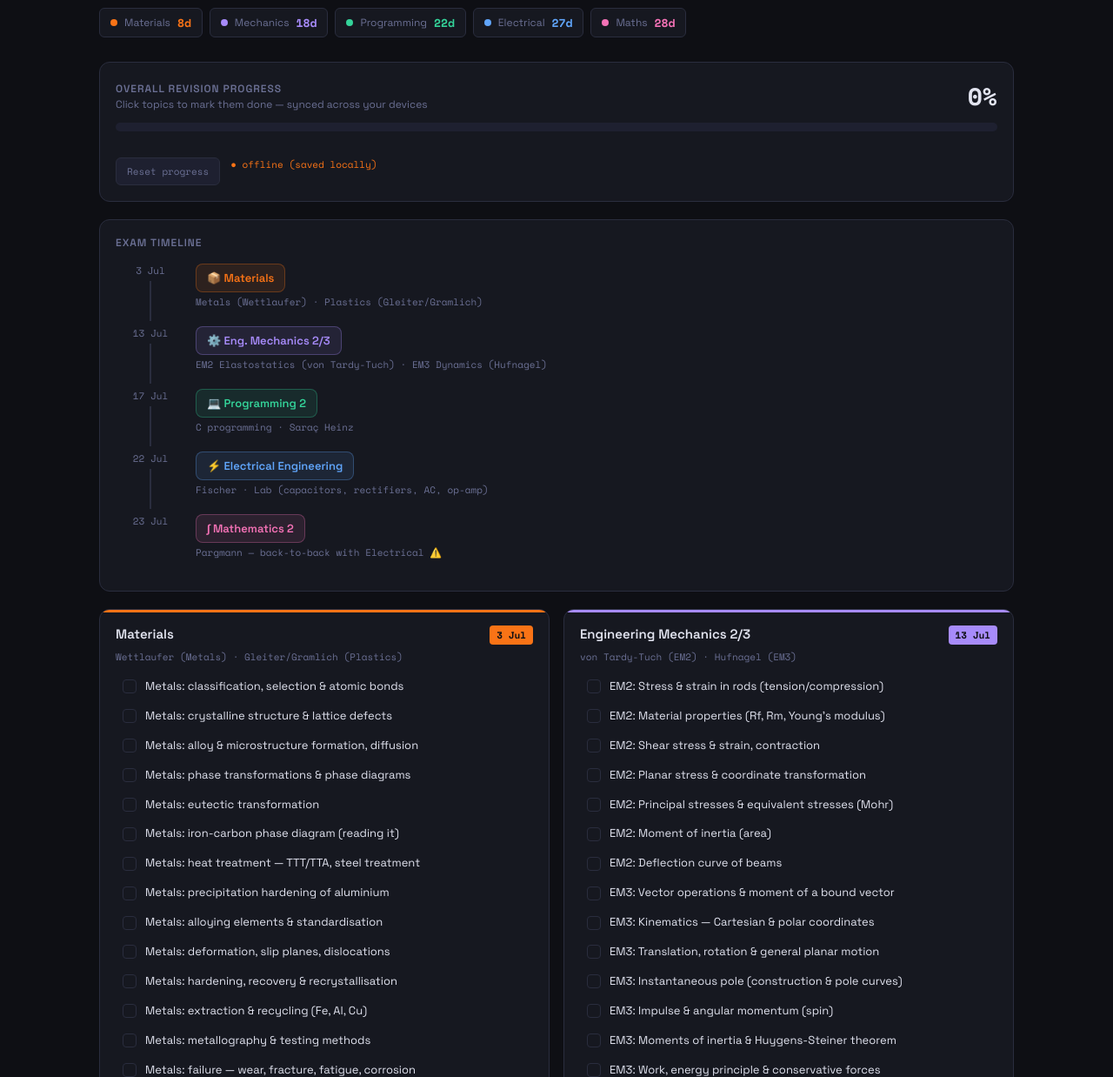
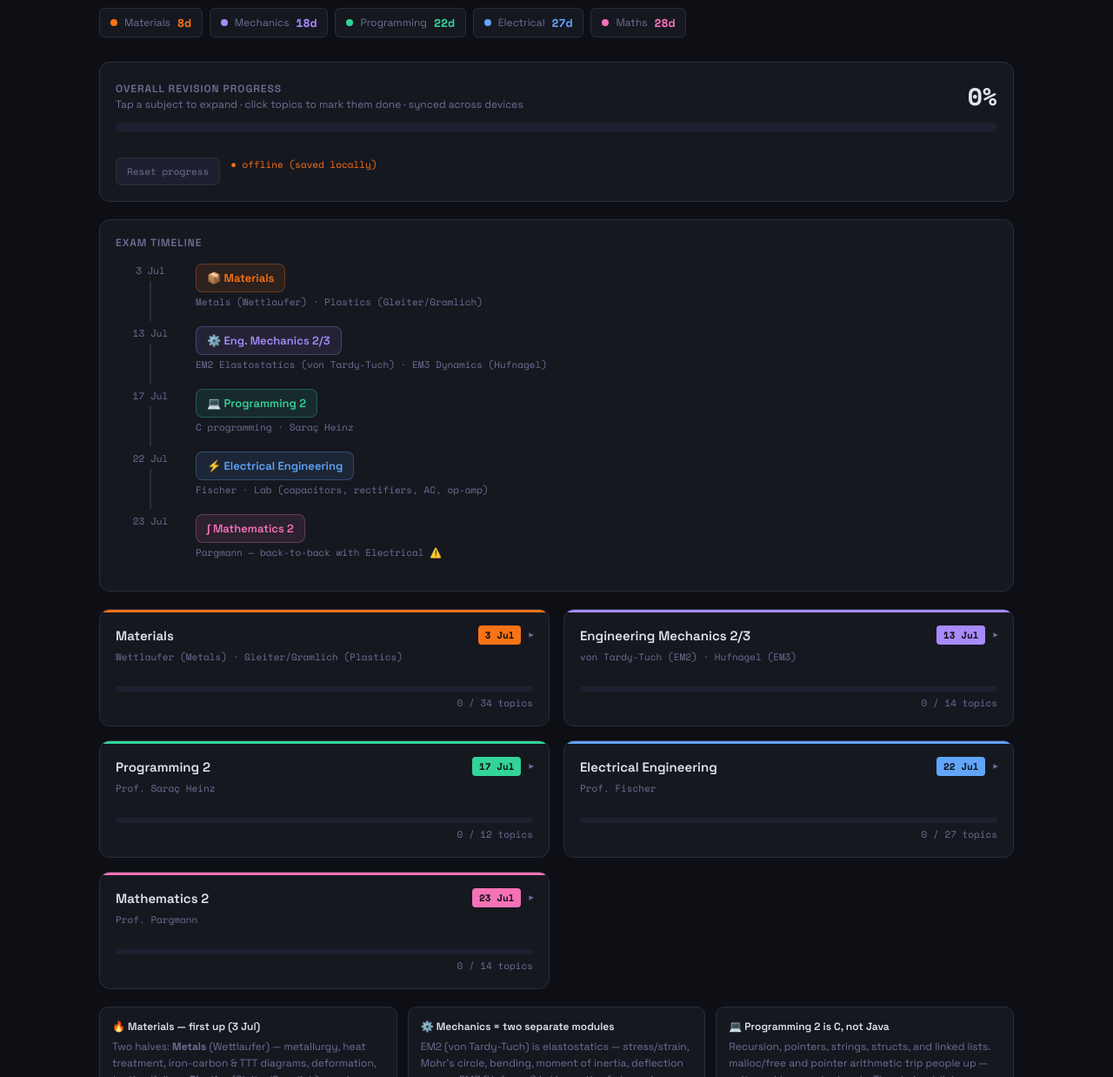
Before and after one commit to savanakshitij/ims2-study-guide, a website: page index.html in a window 1280 px wide. Shown: the part 62-1300 px from the top of the page at 87% size. Drawn offline with nearby package versions, Linux system fonts and the light colour scheme; no server answers.

Commit message:
Make subject cards collapsible dropdowns (accordion)

```diff
--- a/index.html
+++ b/index.html
@@ -52,7 +52,10 @@
   .card.prog::before{background:var(--accent-prog);}
   .card.elec::before{background:var(--accent-elec);}
   .card.math::before{background:var(--accent-math);}
-  .card-header{display:flex;justify-content:space-between;align-items:flex-start;margin-bottom:6px;}
+  .card-header{display:flex;justify-content:space-between;align-items:center;margin-bottom:6px;cursor:pointer;}
+  .card-head-right{display:flex;align-items:center;gap:8px;}
+  .chevron{color:var(--muted);font-size:11px;transition:transform 0.25s ease;}
+  .card.collapsed .chevron{transform:rotate(-90deg);}
   .card-title{font-size:15px;font-weight:600;}
   .card-prof{font-size:11px;color:var(--muted);margin-bottom:12px;font-family:'Space Mono',monospace;}
   .card-date{font-family:'Space Mono',monospace;font-size:11px;padding:3px 8px;border-radius:4px;color:#0e0f14;font-weight:700;white-space:nowrap;}
@@ -61,7 +64,8 @@
   .prog .card-date{background:var(--accent-prog);}
   .elec .card-date{background:var(--accent-elec);}
   .math .card-date{background:var(--accent-math);}
-  .topic-list{list-style:none;display:flex;flex-direction:column;gap:5px;}
+  .topic-list{list-style:none;display:flex;flex-direction:column;gap:5px;overflow:hidden;max-height:2000px;opacity:1;transition:max-height 0.32s ease,opacity 0.2s ease,margin 0.2s ease;}
+  .card.collapsed .topic-list{max-height:0;opacity:0;margin:0;}
   .topic-item{display:flex;align-items:center;gap:10px;cursor:pointer;user-select:none;padding:6px 8px;border-radius:6px;transition:background 0.15s;}
   .topic-item:hover{background:var(--surface2);}
   .check-box{width:16px;height:16px;border-radius:4px;border:1.5px solid var(--border);flex-shrink:0;display:flex;align-items:center;justify-content:center;font-size:10px;font-weight:700;transition:all 0.15s;}
@@ -101,7 +105,7 @@
   <div class="op-row">
     <div>
       <div class="section-title">Overall Revision Progress</div>
-      <div class="op-label">Click topics to mark them done — synced across your devices</div>
+      <div class="op-label">Tap a subject to expand · click topics to mark them done · synced across devices</div>
     </div>
     <div class="op-big" id="opPercent">0%</div>
   </div>
@@ -304,7 +308,7 @@ async function pullRemote(){if(!cloudEnabled)return;try{
 function getExamDate(d){const m={Jan:0,Feb:1,Mar:2,Apr:3,May:4,Jun:5,Jul:6,Aug:7,Sep:8,Oct:9,Nov:10,Dec:11};const[day,mon]=d.split(' ');return new Date(2026,m[mon],parseInt(day));}
 function updateCountdowns(){const now=new Date();const bar=document.getElementById('countdownBar');bar.innerHTML='';const colors={mat:'#f97316',mech:'#a78bfa',prog:'#34d399',elec:'#60a5fa',math:'#f472b6'};subjects.forEach(s=>{const exam=getExamDate(s.date);const diff=Math.ceil((exam-now)/(1000*60*60*24));const chip=document.createElement('div');chip.className='cd-chip';const short=s.id==='mat'?'Materials':s.id==='mech'?'Mechanics':s.id==='prog'?'Programming':s.id==='elec'?'Electrical':'Maths';chip.innerHTML='<div class="cd-dot" style="background:'+colors[s.cls]+'"></div><span class="cd-label">'+short+'</span><span class="cd-days" style="color:'+colors[s.cls]+'">'+(diff>0?diff+'d':'TODAY')+'</span>';bar.appendChild(chip);});}
 function updateOverall(){let t=0,d=0;subjects.forEach(s=>{t+=s.topics.length;d+=state[s.id].size;});const pct=t?Math.round(d/t*100):0;document.getElementById('opPercent').textContent=pct+'%';document.getElementById('opBar').style.width=pct+'%';}
-function buildCards(){const grid=document.getElementById('cardsGrid');grid.innerHTML='';subjects.forEach(s=>{const card=document.createElement('div');card.className='card '+s.cls;card.innerHTML='<div class="card-header"><div class="card-title">'+s.label+'</div><div class="card-date">'+s.date+'</div></div><div class="card-prof">'+s.prof+'</div><ul class="topic-list" id="topics-'+s.id+'"></ul><div class="progress-bar-wrap"><div class="progress-bar" id="pb-'+s.id+'" style="width:0%"></div></div><div class="progress-label" id="pl-'+s.id+'">0 / '+s.topics.length+' topics</div>';grid.appendChild(card);const list=document.getElementById('topics-'+s.id);s.topics.forEach((topic,i)=>{const li=document.createElement('li');li.className='topic-item';const checked=state[s.id].has(i);if(checked)li.classList.add('done');li.innerHTML='<div class="check-box" id="cb-'+s.id+'-'+i+'">'+(checked?'✓':'')+'</div><span class="topic-text">'+topic+'</span>';li.addEventListener('click',()=>toggle(s.id,i,li));list.appendChild(li);});updateCard(s.id);});}
+function buildCards(){const grid=document.getElementById('cardsGrid');grid.innerHTML='';subjects.forEach(s=>{const card=document.createElement('div');card.className='card collapsed '+s.cls;card.innerHTML='<div class="card-header"><div class="card-title">'+s.label+'</div><div class="card-head-right"><div class="card-date">'+s.date+'</div><span class="chevron">▾</span></div></div><div class="card-prof">'+s.prof+'</div><ul class="topic-list" id="topics-'+s.id+'"></ul><div class="progress-bar-wrap"><div class="progress-bar" id="pb-'+s.id+'" style="width:0%"></div></div><div class="progress-label" id="pl-'+s.id+'">0 / '+s.topics.length+' topics</div>';grid.appendChild(card);card.querySelector(".card-header").addEventListener("click",()=>card.classList.toggle("collapsed"));const list=document.getElementById('topics-'+s.id);s.topics.forEach((topic,i)=>{const li=document.createElement('li');li.className='topic-item';const checked=state[s.id].has(i);if(checked)li.classList.add('done');li.innerHTML='<div class="check-box" id="cb-'+s.id+'-'+i+'">'+(checked?'✓':'')+'</div><span class="topic-text">'+topic+'</span>';li.addEventListener('click',()=>toggle(s.id,i,li));list.appendChild(li);});updateCard(s.id);});}
 function toggle(sid,idx,li){if(state[sid].has(idx)){state[sid].delete(idx);li.classList.remove('done');document.getElementById('cb-'+sid+'-'+idx).textContent='';}else{state[sid].add(idx);li.classList.add('done');document.getElementById('cb-'+sid+'-'+idx).textContent='✓';}updateCard(sid);updateOverall();saveState();}
 function updateCard(sid){const s=subjects.find(x=>x.id===sid);const done=state[sid].size;const total=s.topics.length;const pct=total?Math.round(done/total*100):0;document.getElementById('pb-'+sid).style.width=pct+'%';document.getElementById('pl-'+sid).textContent=done+' / '+total+' topics';}
 document.getElementById('resetBtn').addEventListener('click',()=>{if(confirm('Reset all topic progress?')){subjects.forEach(s=>{state[s.id]=new Set();});saveState();buildCards();updateOverall();}});
```
